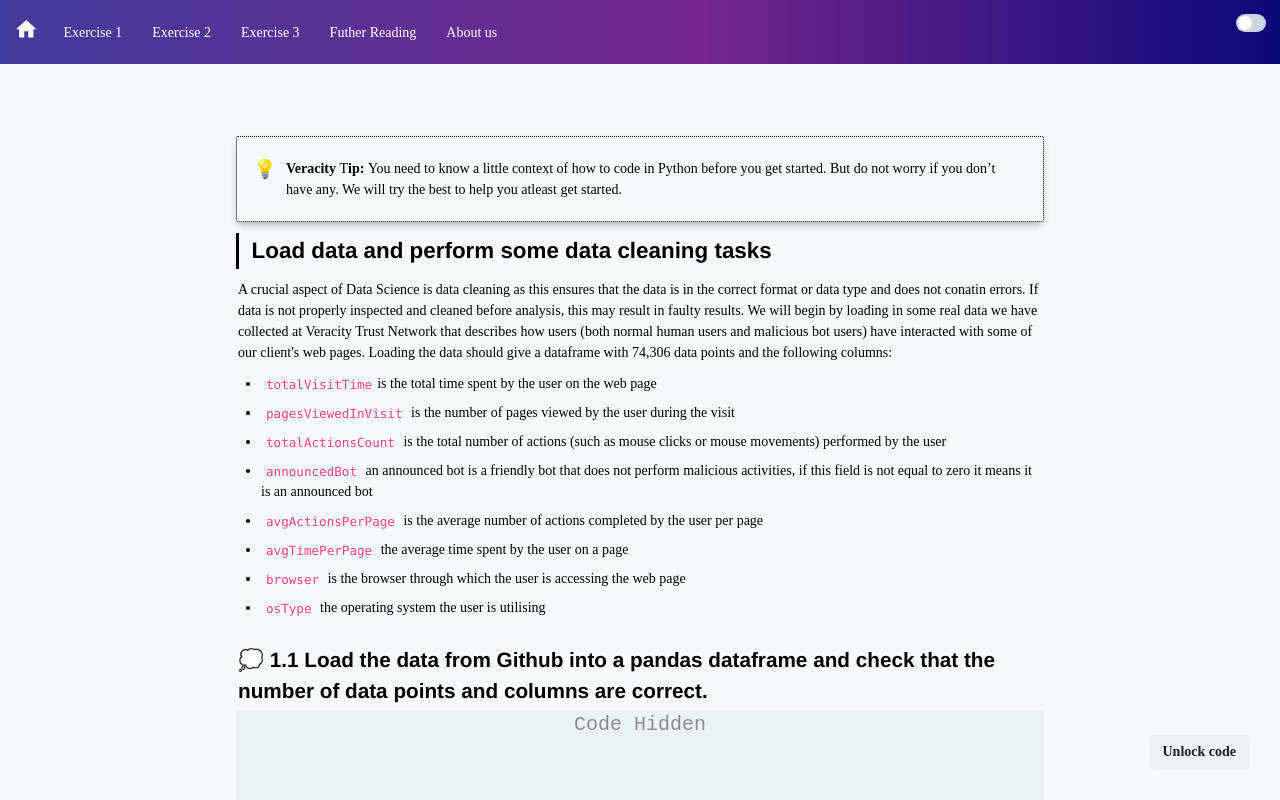
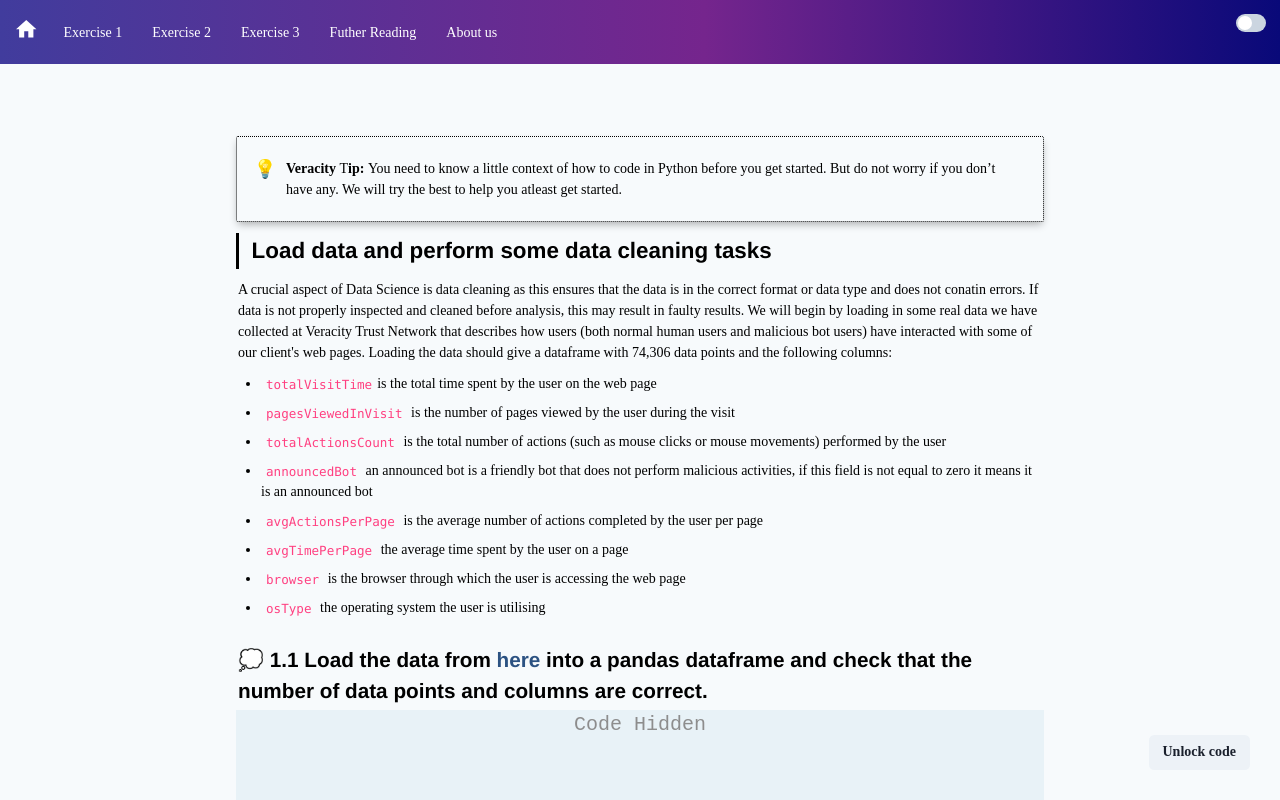
Before and after one commit to VeracityTrustNetwork/DataScienceWeb, a Next.js app: page /exercise/1 in a window 1280 px wide. Shown: the top 800 px of the page. Built offline with nearby package versions, Linux system fonts and the light colour scheme.

Commit message:
updated url paths

```diff
--- a/src/components/CodeBlock/Test.tsx
+++ b/src/components/CodeBlock/Test.tsx
@@ -1,3 +1,4 @@
+import { Link } from '@chakra-ui/layout'
 import {codes} from './codes.json'
 
 
@@ -185,7 +186,7 @@ export const Test1 = () => {
       <span>💭&nbsp;</span>
       <span>
         <strong>
-          1.1 Load the data from Github into a pandas dataframe and check that
+          1.1 Load the data from <Link color='blue.700' href='https://vtndatascience.co.uk/data/Example_Veracity_Data_Anonymised.csv'>here</Link> into a pandas dataframe and check that
           the number of data points and columns are correct.
         </strong>
       </span>
@@ -212,7 +213,7 @@ export const Test1 = () => {
         <span className="token punctuation">.</span>read_csv
         <span className="token punctuation">(</span>
         <span className="token string">
-          'Example_Veracity_Data_Anonymised.csv'
+          'https://vtndatascience.co.uk/data/Example_Veracity_Data_Anonymised.csv'
         </span>
         <span className="token punctuation">)</span>
         {"\n"}data_df<span className="token punctuation">.</span>shape
```
